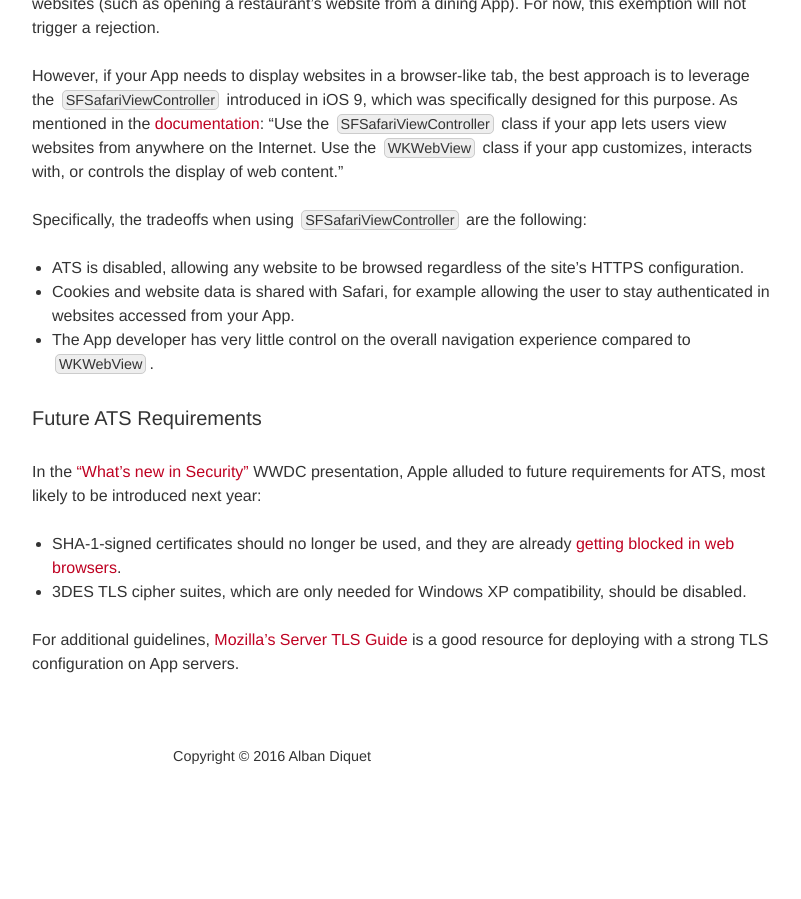
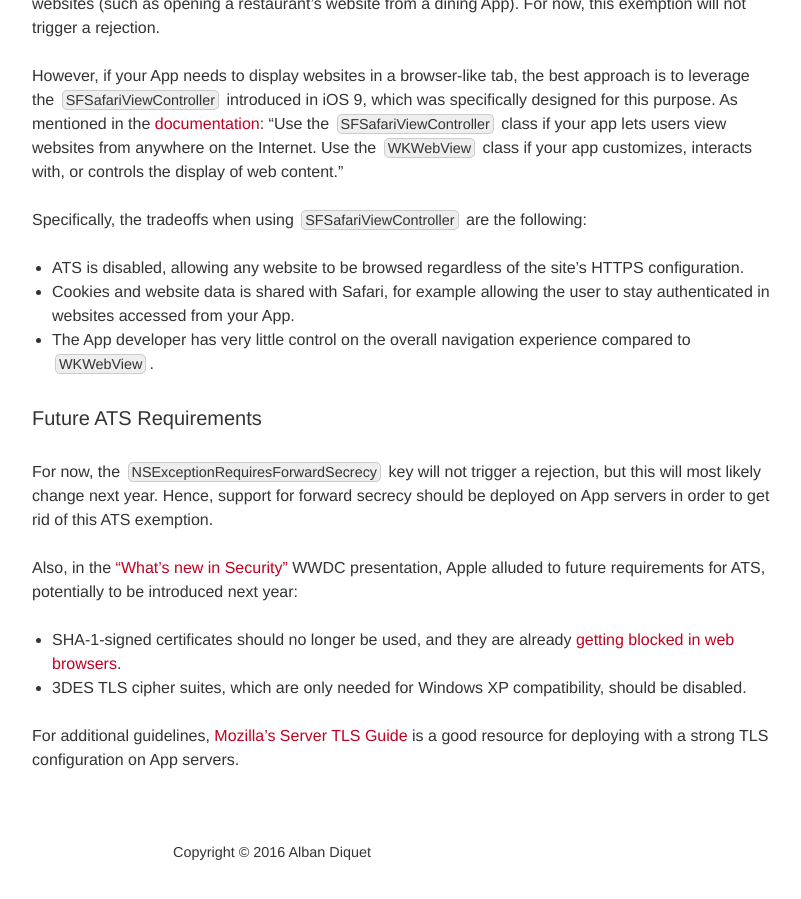
Before and after one commit to nabla-c0d3/nabla-c0d3.github.io, a Jekyll site: the page built from _posts/2016-08-15-ats-enforced-2017.markdown, in a window 1280 px wide and 900 px high, scrolled down 1644 px. Shown: the whole window, without its empty margins (368-1169 px from the left). Built offline with Jekyll 4.4.1, drawn with Linux system fonts in a browser that asks for light colours; nearby versions of some CDN libraries; before the commit the page ends 2448 px from its top, so only the background shows below that.

Commit message:
Add comment about forward secrecy

```diff
--- a/_posts/2016-08-15-ats-enforced-2017.markdown
+++ b/_posts/2016-08-15-ats-enforced-2017.markdown
@@ -46,7 +46,9 @@ Specifically, the tradeoffs when using `SFSafariViewController` are the followin
 
 ### Future ATS Requirements
 
-In the ["What's new in Security"][sec-wwdc] WWDC presentation, Apple alluded to future requirements for ATS, most likely to be introduced next year:
+For now, the `NSExceptionRequiresForwardSecrecy` key will not trigger a rejection, but this will most likely change next year. Hence, support for forward secrecy should be deployed on App servers in order to get rid of this ATS exemption.
+
+Also, in the ["What's new in Security"][sec-wwdc] WWDC presentation, Apple alluded to future requirements for ATS, potentially to be introduced next year:
 
 * SHA-1-signed certificates should no longer be used, and they are already [getting blocked in web browsers][sha1-browser].
 * 3DES TLS cipher suites, which are only needed for Windows XP compatibility, should be disabled.
```
